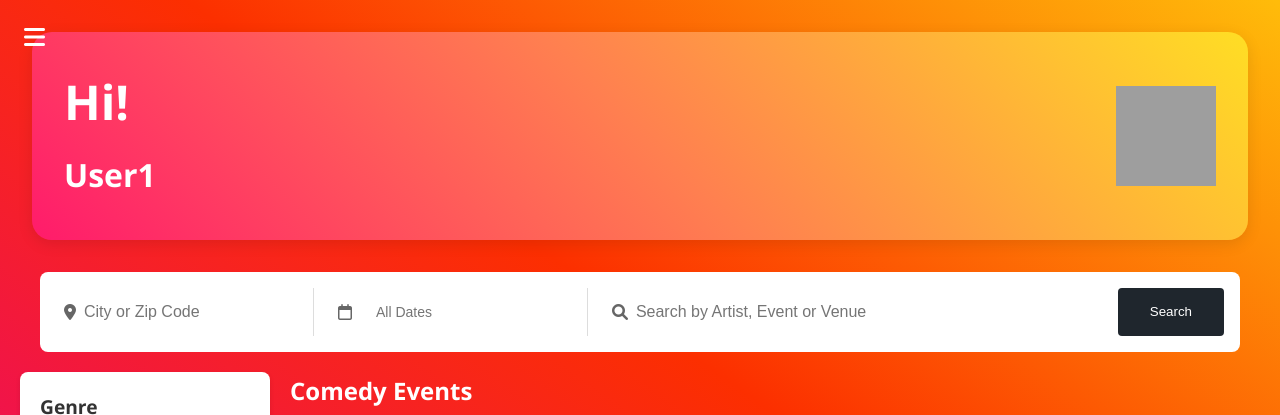
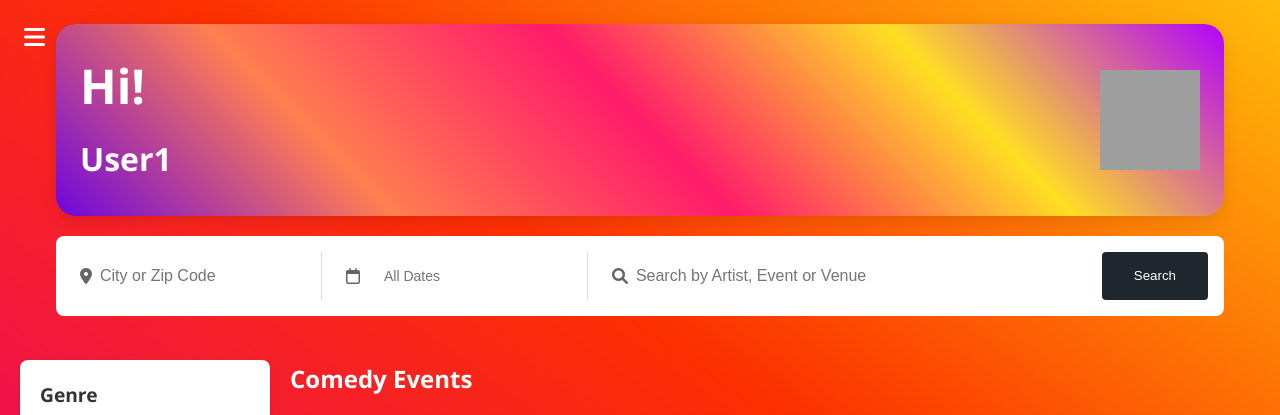
Before and after one commit to ishasuhasveer/Comedy_Connect_Website, a plain HTML site: page customer/dashboard.html in a window 1280 px wide. Shown: the top 415 px of the page. Drawn offline with Linux system fonts and the light colour scheme; grey boxes are pictures that could not be loaded; a script that the page names is missing.

Commit message:
customer changes

```diff
--- a/customer/dashboard.html
+++ b/customer/dashboard.html
@@ -92,6 +92,7 @@
         </div>
     </nav> -->
 
+<div class="centered-container">
     <div class="user-greeting-section">
         <div class="user-info">
             <h1>Hi!</h1>
@@ -120,6 +121,7 @@
             <button class="search-button">Search</button>
         </div>
     </div>
+</div>
 
         <!-- Main content area -->
         <main class="main-content">
--- a/customer/dashboard_styles.css
+++ b/customer/dashboard_styles.css
@@ -38,12 +38,14 @@ body {
 /* Search section styles */
 
 .search-container {
+
     max-width: 1200px;
     margin: 0 auto;
     display: flex;
     gap: 1rem;
     background-color: white;
     padding: 1rem;
+    margin-top:20px;
     border-radius: 8px;
 }
 
@@ -1162,16 +1164,23 @@ body {
     background-color: #ddd;
 }
 
+.centered-container {
+    max-width: 1200px; /* or the same width as the search bar */
+    margin: 0 auto;
+    padding: 1.5rem 1rem;
+}
+
 .user-greeting-section {
-    background: linear-gradient(45deg, #ff1b6b, #ff7f50, #ffde24);
-    padding: 2rem;
+    width: 100%;
+    background: linear-gradient(45deg,#6e06dd, #ff7f50,#ff1b6b, #ffde24,#b202fe);
+    padding: 1.5rem 1.5rem;
     border-radius: 20px;
-    margin: 2rem;
     color: white;
     display: flex;
     justify-content: space-between;
     align-items: center;
     box-shadow: 0 4px 15px rgba(0, 0, 0, 0.1);
+
 }
 
 .user-info h1 {
```
